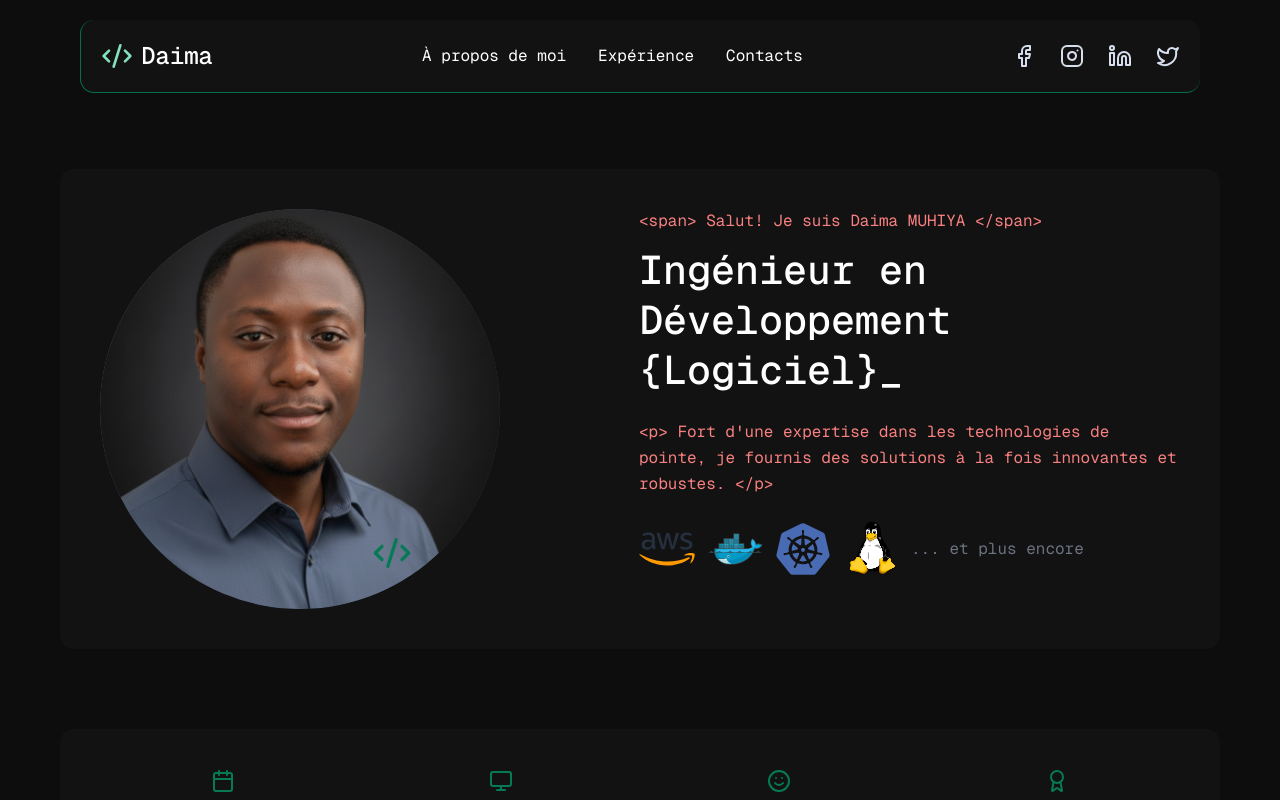
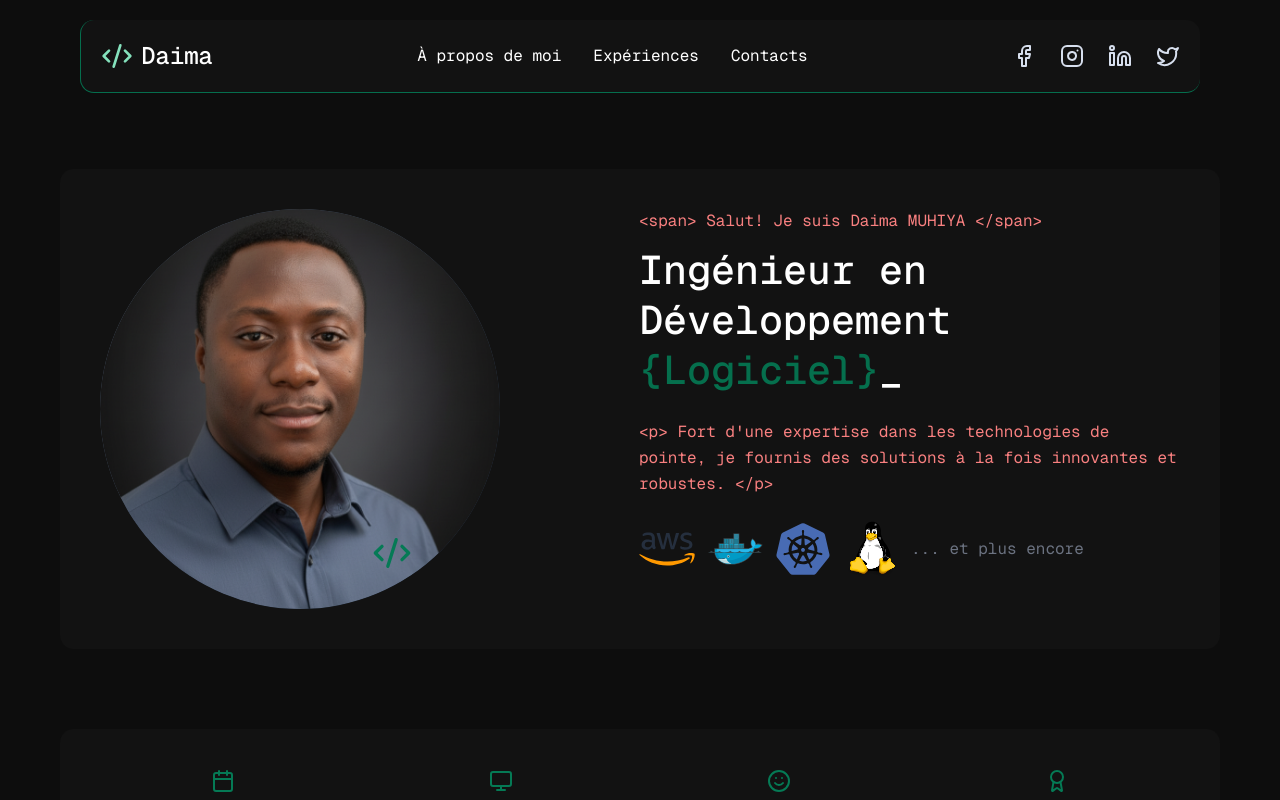
Before and after one commit to DaimaMuhiya/portfolio-daima, a Next.js app: page / in a window 1280 px wide. Shown: the top 800 px of the page. Built offline with nearby package versions, Linux system fonts and the light colour scheme.

Commit message:
style(navbar, hero-section, skills-section): update text and styles
Corrects the text in the navbar from "Expérience" to "Expériences", enhances the hero section title with a colored span for emphasis, and adjusts the skill icon size for better visibility and layout consistency.

```diff
--- a/src/components/hero-section.tsx
+++ b/src/components/hero-section.tsx
@@ -24,7 +24,8 @@ export default function HeroSection() {
             </p>
             <h1 className="text-4xl lg:text-[40px] font-medium text-white leading-tight mb-6 font-mono">
               {/* Développeur Web & Mobile &#123;Full Stack&#125;_ */}
-              Ingénieur en Développement &#123;Logiciel&#125;_
+              Ingénieur en Développement{" "}
+              <span className="text-[#057A55E5]">&#123;Logiciel&#125;</span>_
             </h1>
             <p className="text-[#F98080] text-base leading-relaxed font-mono">
               &lt;p&gt; Fort d&apos;une expertise dans les technologies de
--- a/src/components/navbar.tsx
+++ b/src/components/navbar.tsx
@@ -47,7 +47,7 @@ export default function Navbar({
             onClick={() => onScrollToSection("resume")}
             className="text-white hover:text-[#84E1BC] transition-colors"
           >
-            Expérience
+            Expériences
           </button>
           {/* <button
             onClick={onResumeDownload}
--- a/src/components/skills-section.tsx
+++ b/src/components/skills-section.tsx
@@ -64,7 +64,7 @@ export default function SkillsSection() {
             {skillIcons.map((skill, index) => (
               <div
                 key={index}
-                className="w-16 h-16 rounded flex items-center justify-center bg-[#1a1a1a] hover:bg-[#2a2a2a] transition-colors"
+                className="w-20 h-20 rounded flex items-center justify-center bg-[#1a1a1a] hover:bg-[#2a2a2a] transition-colors"
                 title={skill.name}
               >
                 <Image
```
